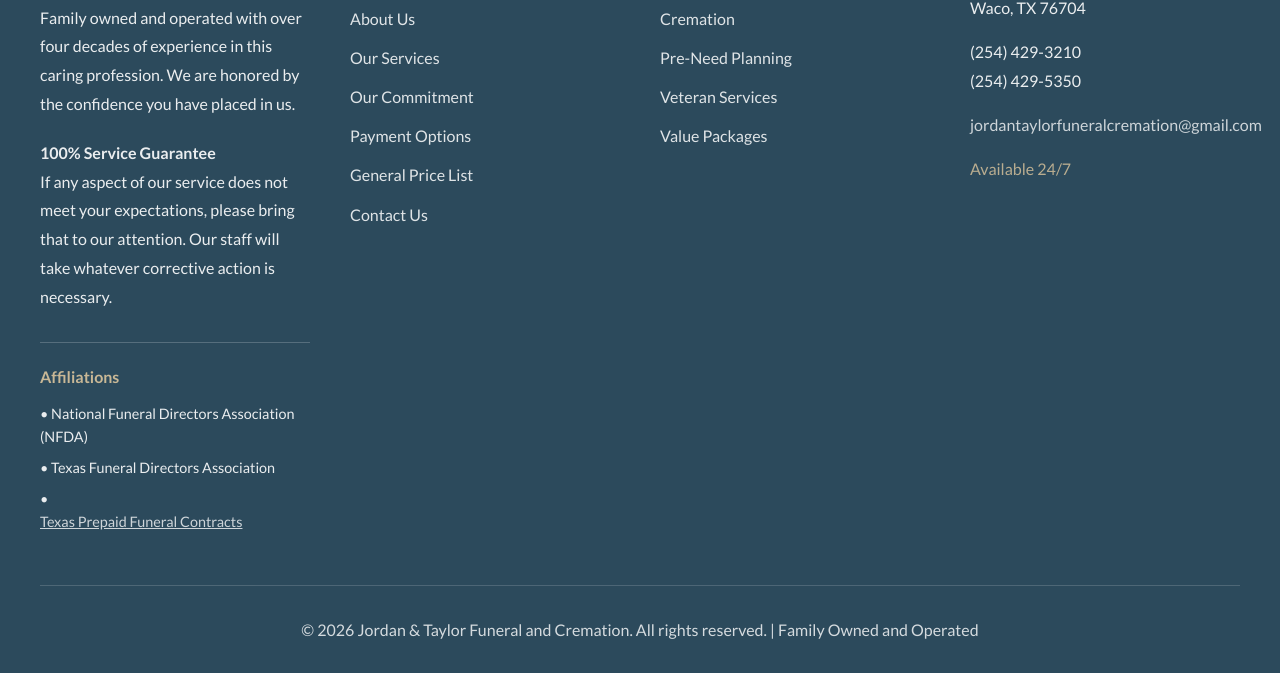
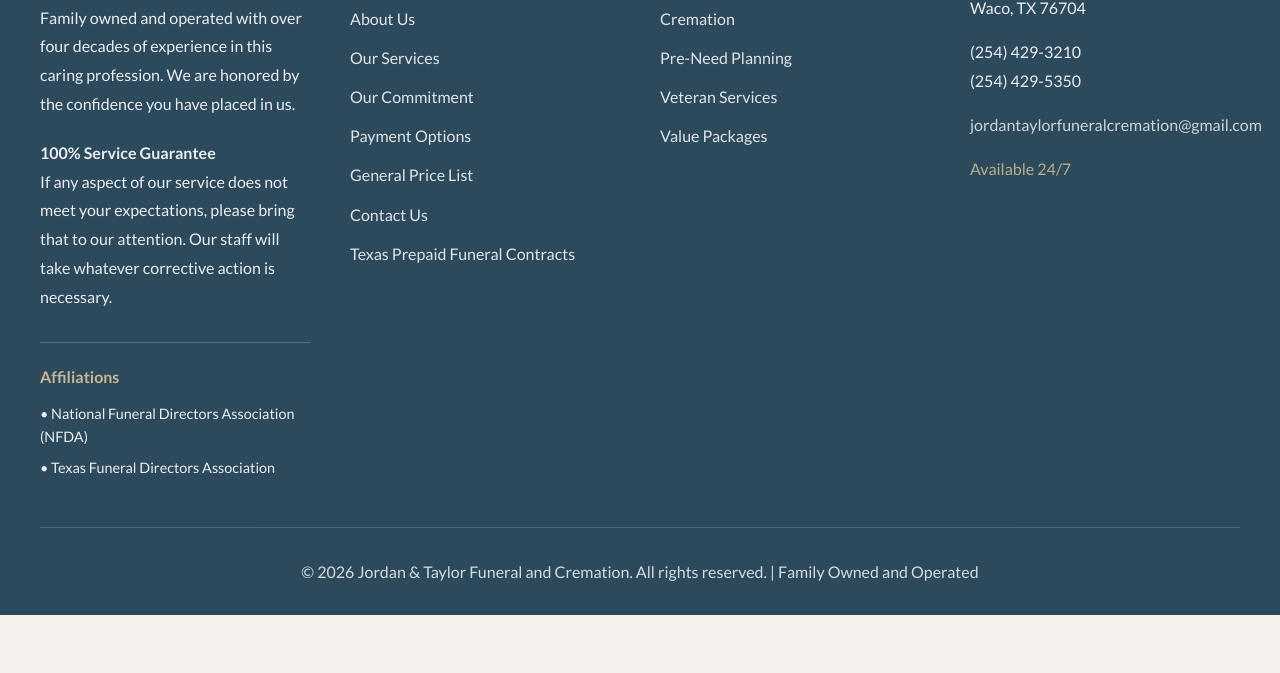
Before and after one commit to richoffyzy/jordan-taylor-funeral-home, a plain HTML site: page index.html in a window 1280 px wide. Shown: the part 5731-6404 px from the top of the page. After the commit the page ends 6346 px from the top, so only its background shows below. Drawn offline with nearby package versions, Linux system fonts and the light colour scheme.

Commit message:
Update index.html

```diff
--- a/index.html
+++ b/index.html
@@ -2280,7 +2280,6 @@
                     <h4>Affiliations</h4>
                     <p>• National Funeral Directors Association (NFDA)</p>
                     <p>• Texas Funeral Directors Association</p>
-                    <p>• <a href="https://www.prepaidfunerals.texas.gov/" target="_blank" style="color:inherit; text-decoration:underline;">Texas Prepaid Funeral Contracts</a></p>
                 </div>
             </div>
 
@@ -2293,6 +2292,7 @@
                 <a href="#payment">Payment Options</a>
                 <a href="Jordan_Taylor_General_Price_List.pdf" target="_blank">General Price List</a>
                 <a href="#contact">Contact Us</a>
+                <a href="https://www.prepaidfunerals.texas.gov/" target="_blank">Texas Prepaid Funeral Contracts</a>
             </div>
 
             <div class="footer-section">
```
